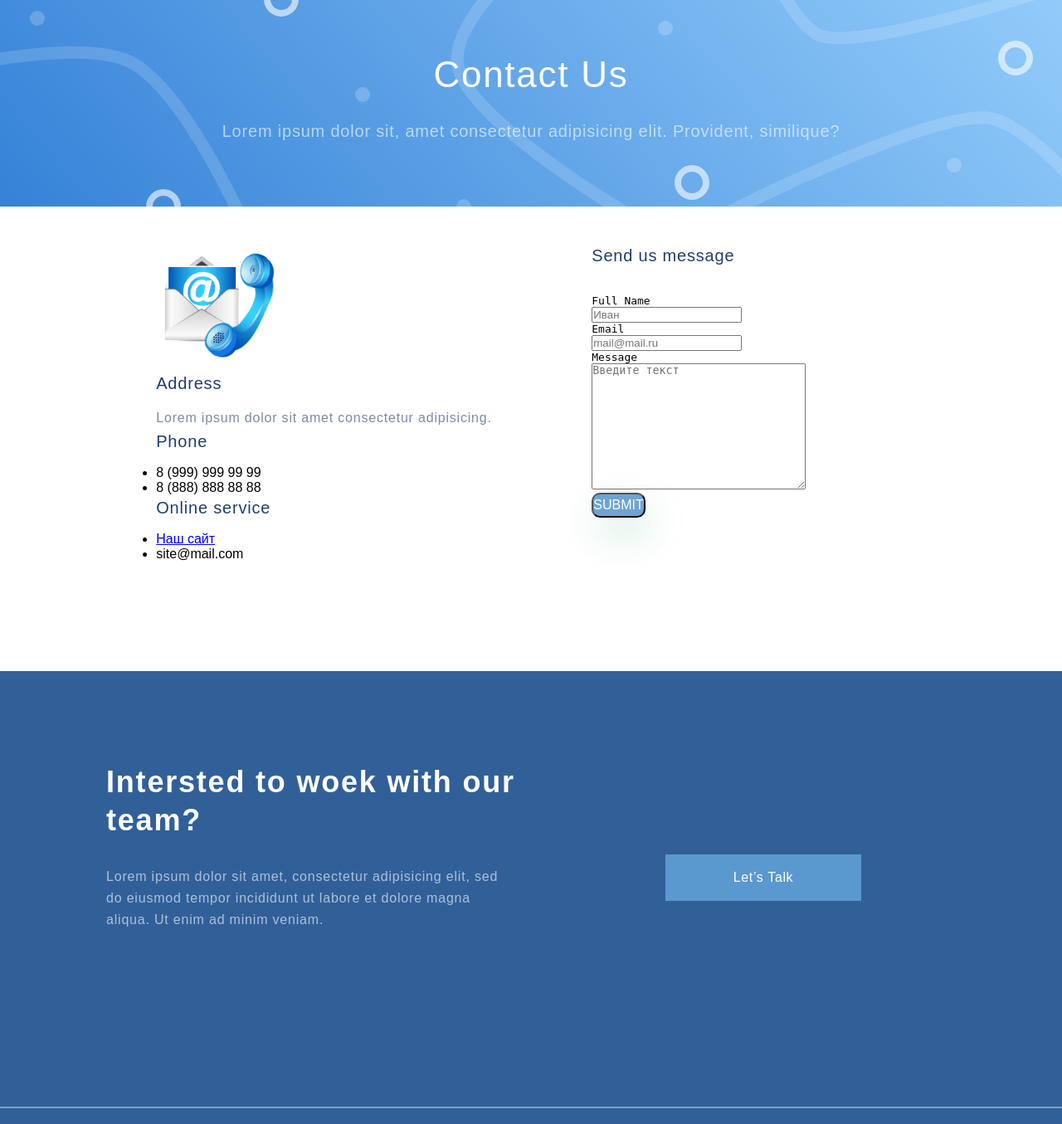
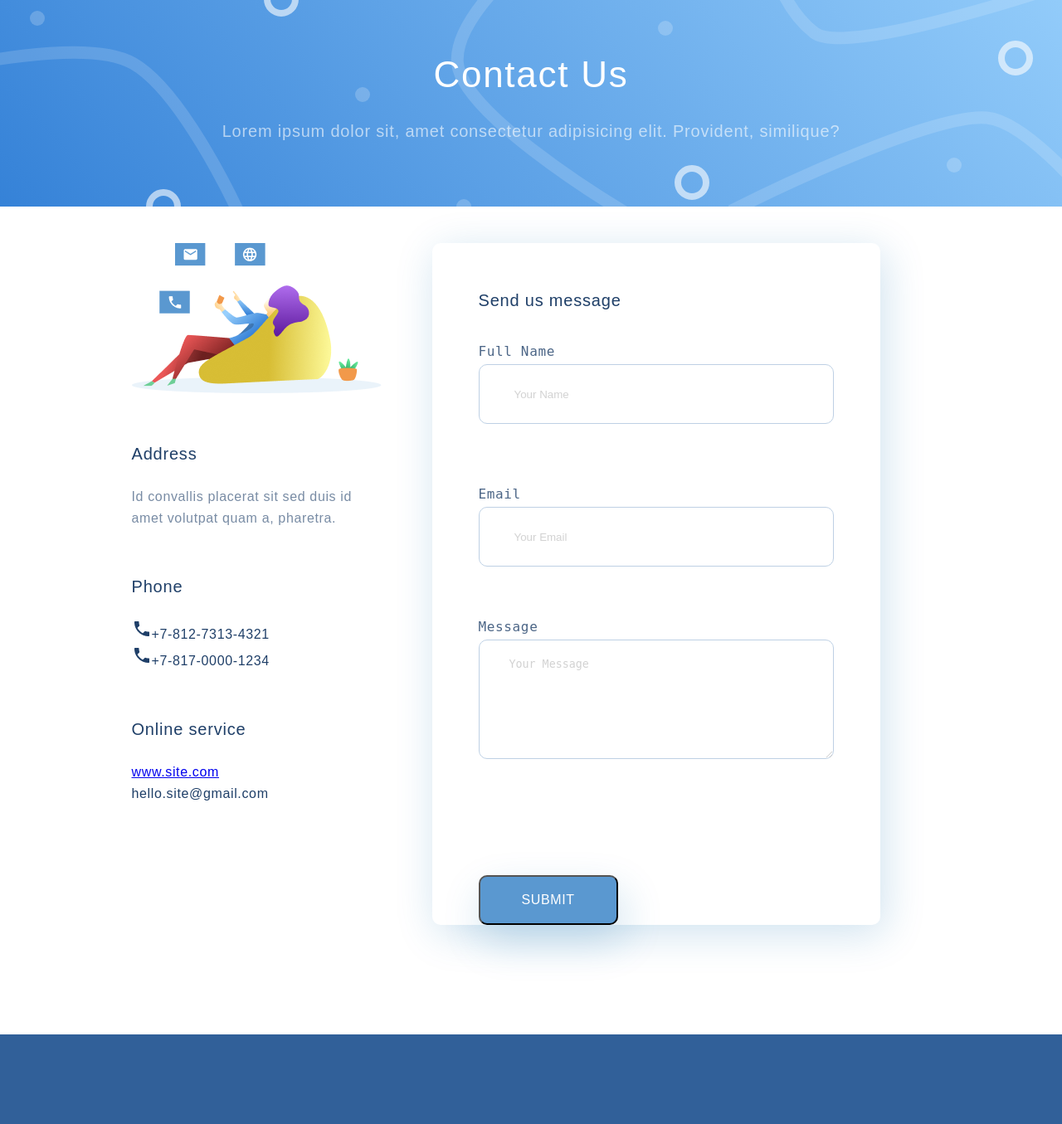
Before and after one commit to MarcusSten/marcussten.github.io, a PHP site: page /contacts.html in a window 1280 px wide. Shown: the part 106-1461 px from the top of the page at 83% size. Run offline with PHP 8.4, Linux system fonts and the light colour scheme.

Commit message:
fix adaptive

```diff
--- a/contacts.html
+++ b/contacts.html
@@ -25,29 +25,39 @@
             </div>
             <div class="formblock_form container">
                 <div class="form_text">
-                    <img src="img/contact.png" alt="water" width="150px" height="150px">
+                    <img src="img/contacts-img.png" alt="contacts_img">
                     <h4 class="title4">Address</h4>
-                    <p class="ph">Lorem ipsum dolor sit amet consectetur adipisicing.</p>
+                    <p class="ph_contact">Id convallis placerat sit sed duis id amet volutpat quam a, pharetra.</p>
                     <h4 class="title4">Phone</h4>
-                    <ul>
-                        <li>8 (999) 999 99 99</li>
-                        <li>8 (888) 888 88 88</li>
+                    <ul class="form_contact">
+                        <li><img class="phone_24px" src="img/phone_24px.png" alt="phone_24px">+7-812-7313-4321</li>
+                        <li><img class="phone_24px" src="img/phone_24px.png" alt="phone_24px">+7-817-0000-1234</li>
                     </ul>
                     <h4 class="title4"> Online service </h4>
-                    <ul>
-                        <li><a href="index.html" target="_blank">Наш сайт</a></li>
-                        <li>site@mail.com</a></li>
+                    <ul class="form_contact">
+                        <li><a href="index.html" target="blank">www.site.com</a></li>
+                        <li>hello.site@gmail.com</a></li>
                     </ul>
                 </div>
-                <form action="#">
-                    <h4 class="title4">Send us message</h4>
-                    <br>
-                    <pre>Full Name </pre><input class="inputbox" type="text" placeholder="Иван"><br>
-                    <pre>Email     </pre><input class="inputbox" type="email" placeholder="mail@mail.ru"><br>
-                    <pre>Message   </pre><textarea class="inputbox" name="message" id="" cols="30" rows="10"
-                        placeholder="Введите текст"></textarea><br>
-                    <button class="button" type="submit">submit</button>
-                </form>
+                <div class="formular">
+                    <form action="#">
+                        <h4 class="title4">Send us message</h4>
+                        <br>
+                        <div class="cont_name">
+                        <pre>Full Name </pre><input class="inputbox" type="text" placeholder="Your Name"><br>
+                    </div>
+                        <div class="cont_name">
+                        <pre>Email     </pre><input class="inputbox" type="email" placeholder="Your Email">
+                        </div>
+                        <br>
+                        <div class="cont_name">
+                        <pre>Message   </pre><textarea class="inputbox_message" name="message" id="" cols="30" rows="10"
+                            placeholder="Your Message"></textarea>
+                        </div>
+                            <br>
+                        <button class="button" type="submit">submit</button>
+                    </form>
+            </div>
                 <br>
                 <br>
             </div>
@@ -55,7 +65,7 @@
 
         <div class="container">
             <script type="text/javascript" charset="utf-8" async
-                src="https://api-maps.yandex.ru/services/constructor/1.0/js/?um=constructor%3A4dd82eefcf05c29b0f4c4aa419599ef0fda29b5fd33e83428988dfa1c171ab45&amp;width=1140&amp;height=400&amp;lang=ru_RU&amp;scroll=true"></script>
+                src="https://api-maps.yandex.ru/services/constructor/1.0/js/?um=constructor%3A4dd82eefcf05c29b0f4c4aa419599ef0fda29b5fd33e83428988dfa1c171ab45&amp;width=1024&amp;height=400&amp;lang=ru_RU&amp;scroll=true"></script>
         </div>
 
         <div class="footer">
--- a/style.css
+++ b/style.css
@@ -36,6 +36,16 @@ body {
     letter-spacing: 0.05em;
     color: #1F3F68;
     opacity: 0.6;
+}
+.ph_contact {
+    font-weight: 300;
+	font-size: 16px;
+	line-height: 26px;
+	letter-spacing: 0.04em;
+	color: #1F3F68;
+	opacity: 0.6;
+	margin-top: 24px;
+	max-width: 299px;
 }
 .top_button{
     background: #5A98D0;
@@ -98,6 +108,7 @@ body {
     color: #000000;
 }
 .title4 {
+	margin-top: 54px;
     line-height: 30px;
     font-size: 20px;
     letter-spacing: 0.05em;
@@ -112,15 +123,21 @@ body {
     opacity: 0.4;
 }
 .button {
-    background: #6ea4d3;
-    box-shadow: 5px 20px 50px rgba(17, 165, 83, 0.2);
-    border-radius: 10px;
     font-weight: 500;
     font-size: 16px;
-    line-height: 26px;
     text-align: center;
     color: #FFFFFF;
     text-transform: uppercase;
+    background: #5A98D0;
+	box-shadow: 5px 20px 50px rgba(16, 112, 177, 0.2);
+	border-radius: 10px;
+	line-height: 26px;
+	letter-spacing: 0.04em;
+
+	padding: 15px 50px;
+    display: inline-block;
+    text-decoration: none;
+
 }
 .header {
 	flex-grow: 1;
@@ -359,8 +376,56 @@ hr{
     display: flex;
     justify-content: space-around;
 }
+.form_contact{
+	margin-top: 24px;
+	font-weight: 300;
+	font-size: 16px;
+	line-height: 26px;
+	letter-spacing: 0.04em;
+	color: #1F3F68;
+	list-style-type: none;
+}
+.formular{
+	width: 540px;
+	background: #FFFFFF;
+	box-shadow: 5px 10px 50px rgba(16, 112, 177, 0.2);
+	border-radius: 10px;
+	display: flex;
+	justify-content: left;
+	padding-left: 56px;
+	box-sizing: border-box;
+}
 .form_text {
     float: left;
+}
+.cont_name{
+	font-size: 16px;
+	line-height: 30px;
+	letter-spacing: 0.04em;
+	color: #1F3F68;
+	opacity: 0.8;
+	margin-bottom: 112px;
+}
+.inputbox_message{
+	width: 428px;
+	height: 144px;
+	opacity: 0.4;
+	border: 1px solid #356EAD;
+	box-sizing: border-box;
+	border-radius: 10px;
+	padding-left: 36px;
+	padding-top: 21px;
+}
+.inputbox{
+	position: absolute;
+	width: 428px;
+	height: 72px;
+	opacity: 0.4;
+	border: 1px solid #356EAD;
+	box-sizing: border-box;
+	border-radius: 10px;
+	margin-bottom: 70px;
+	padding-left: 42px;
 }
 @media (max-width: 667px){
 	.header_content{
@@ -415,7 +480,7 @@ hr{
 		padding: 0 17px;
 	}
 	.mine_content{
-		margin-top: 32px;
+		margin: 32px 0 0 0;
 		width: 100%;
 		display: flex;
 		flex-direction: column;
@@ -429,11 +494,11 @@ hr{
 		margin: 20px 0 31px 0;
 	}
 	.mine_ph{
-		width: 100%;
+		max-width: 100%;
 		padding: 0;
 		font-size: 16px;
 		line-height: 26px;
-		margin: 32px 0px 66px 0px;
+		margin: 32px 17px 66px 15px;
 		align-items: center;
 	}
 	.text_item{
@@ -558,7 +623,7 @@ hr{
 		padding: 0 32px;
 	}
 	.mine_content{
-		margin-top: 0px;
+		margin: 0;
 		width: 100%;
 		display: flex;
 		flex-direction: column;
@@ -593,8 +658,8 @@ hr{
 	}
 	.footer_button{
 		margin-top: 161px;
-		margin-right: 120px;
-		padding: 10px 30px 10px 30px;
+		margin-right: 50px;
+		padding: 10px 20px 10px 20px;
 
 	}
 	.footer_contact{
```
Also changed, not shown: img/phone_24px.png (added).
